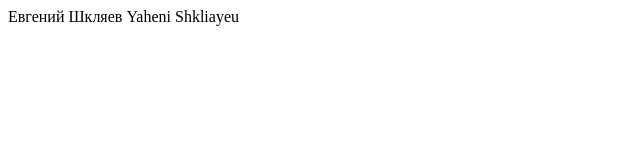
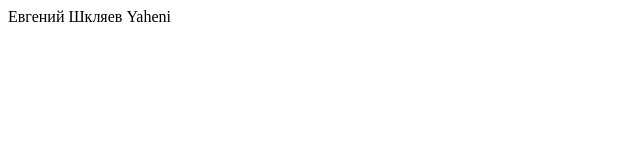
Before and after one commit to mimmoks/simple-npm-package, a website: page index.html in a window 1280 px wide. Shown: the full height of the page, 0-640 px from the left. Drawn offline with Linux system fonts and the light colour scheme.

Commit message:
last name

```diff
--- a/index.html
+++ b/index.html
@@ -4,6 +4,6 @@
     <title>Simple html</title>
 </head>
 <body>
-Евгений Шкляев Yaheni Shkliayeu
+Евгений Шкляев Yaheni
 </body>
 </html>
```
